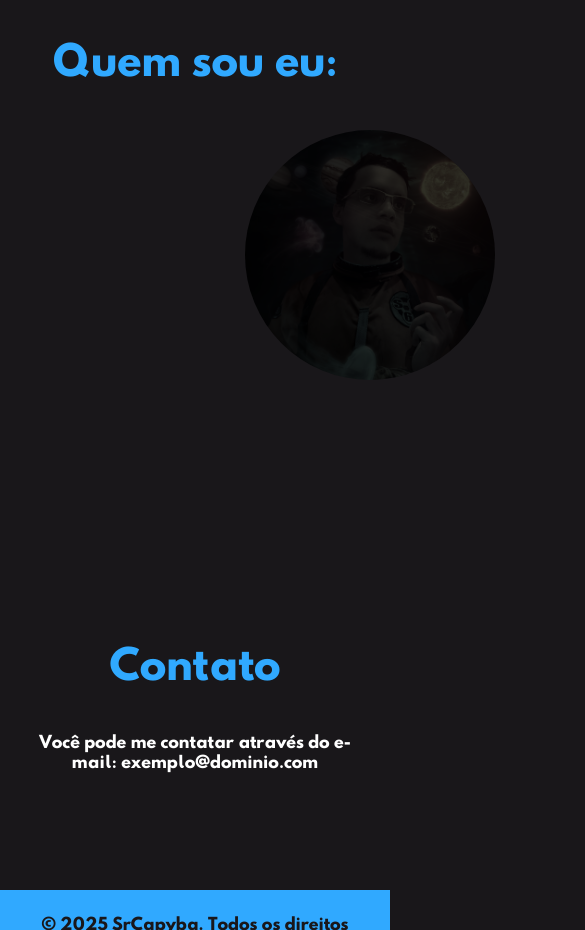
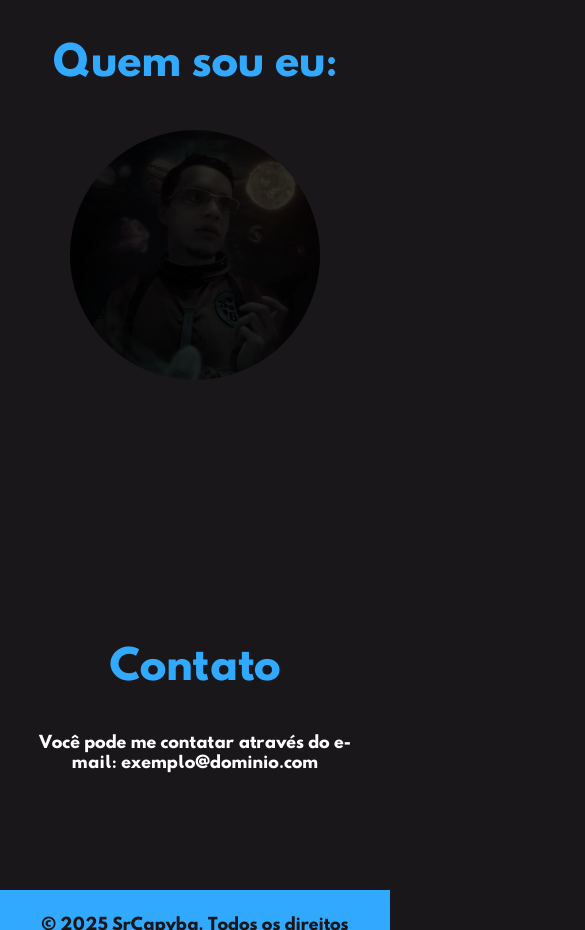
Before and after one commit to SrCapyba/SrCapybaDev, a plain HTML site: page index.html in a window 390 px wide. Shown: the part 3540-4470 px from the top of the page, 585 px wide, since content can reach past the window. Drawn offline with Linux system fonts and the light colour scheme.

Commit message:
Correções para mobile

```diff
--- a/assets/css/styles.css
+++ b/assets/css/styles.css
@@ -201,10 +201,13 @@ h2 {
 
 /* Estilo para o contêiner da foto */
 .foto-container {
-    position: relative; /* Define o contêiner como referência para posicionamento */
-    text-align: center; /* Centraliza o conteúdo */
-    margin: 20px auto; /* Centraliza o contêiner na página */
-    width: 700px; /* Largura do contêiner */
+    position: relative;
+    text-align: center;
+    margin: 20px auto;
+    width: 100%; /* Ajusta a largura ao tamanho da tela */
+    max-width: 700px; /* Limita a largura máxima a 700px */
+    padding: 0 20px; /* Adiciona um espaçamento interno para evitar que o conteúdo encoste nas bordas */
+    box-sizing: border-box; /* Inclui o padding na largura total */
 }
 
 /* Estilo para a foto */
```
